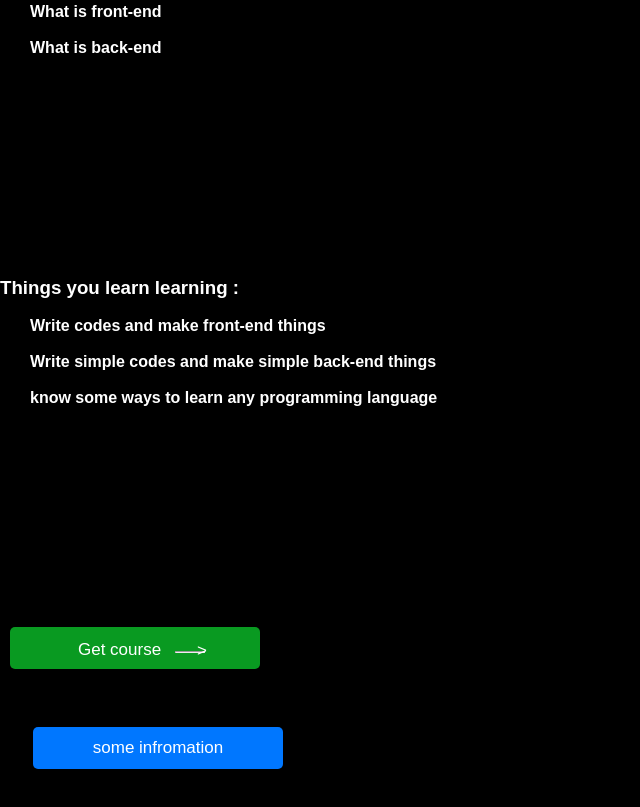
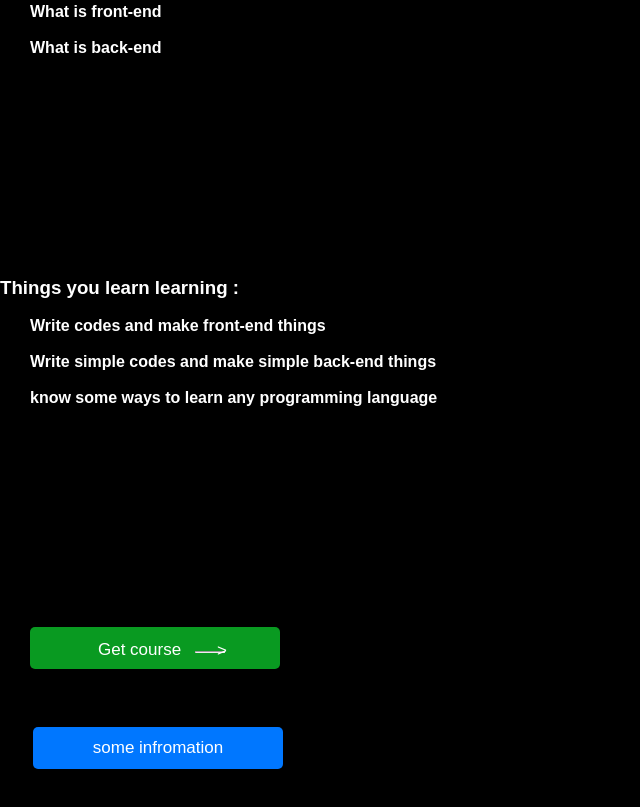
Before and after one commit to Ahmedsportdev/simple-design, a plain HTML site: page index.html in a window 1280 px wide. Shown: the part 373-1180 px from the top of the page, without its empty margins (0-640 px from the left). Drawn offline with Linux system fonts and the light colour scheme.

Commit message:
Adjust button position and clean up CSS

```diff
--- a/btn.css
+++ b/btn.css
@@ -11,7 +11,7 @@ button{
     text-align: center;
     align-content: center;
     position: relative;
-    left: -40px;
+    left: -20px;
     transition: background-color 0.6s ease;
 }
 
```
